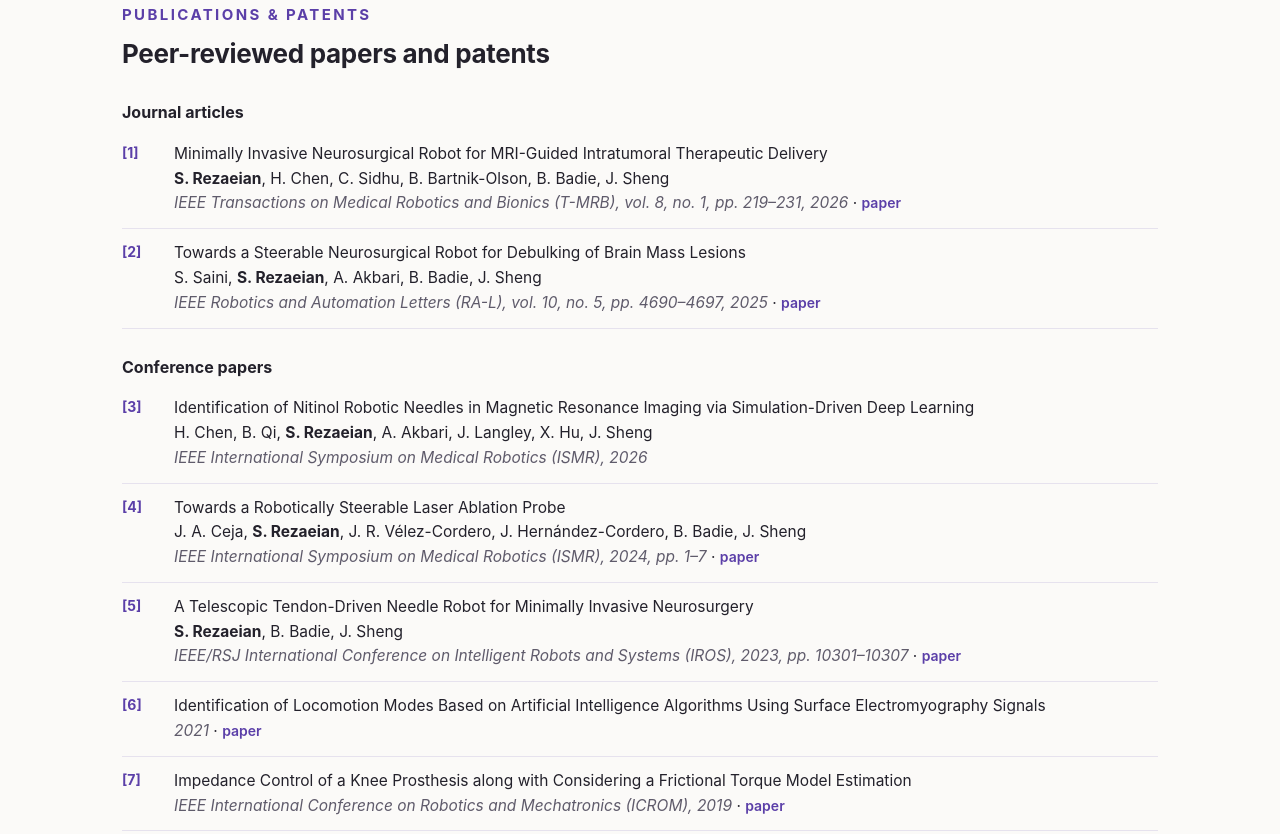
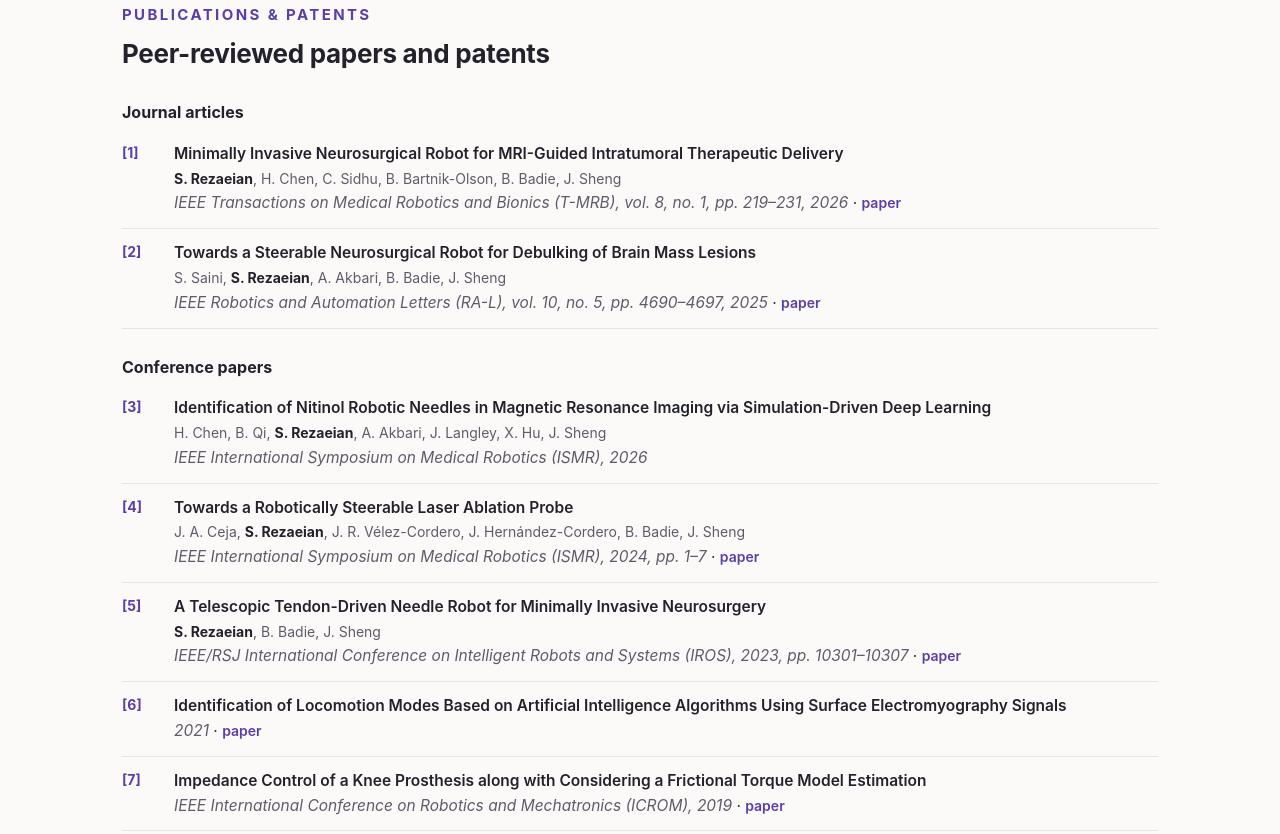
Before and after one commit to SaeedRezaeian/SaeedRezaeian.github.io, a plain HTML site: page index.html in a window 1280 px wide. Shown: the part 4610-5444 px from the top of the page. Drawn offline with Linux system fonts and the light colour scheme.

Commit message:
Enhance CSS styles for publications
Added new styles for publication titles, authors, and personal entries.

```diff
--- a/assets/css/style.css
+++ b/assets/css/style.css
@@ -191,6 +191,9 @@ section { scroll-margin-top: 78px; }
 .pubs .venue { color: var(--muted); font-style: italic; }
 .pubs .plink { white-space: nowrap; font-size: 14px; font-weight: 600; }
 
+.pubs .ptitle { font-weight: 600; color: var(--text); }
+.pubs .authors { color: var(--muted); font-size: 14px; }
+.pubs .me { color: var(--text); font-weight: 700; }
 .pubgroup { font-size: 16px; margin: 26px 0 4px; color: var(--text); }
 .pubgroup:first-of-type { margin-top: 0; }
 
```
